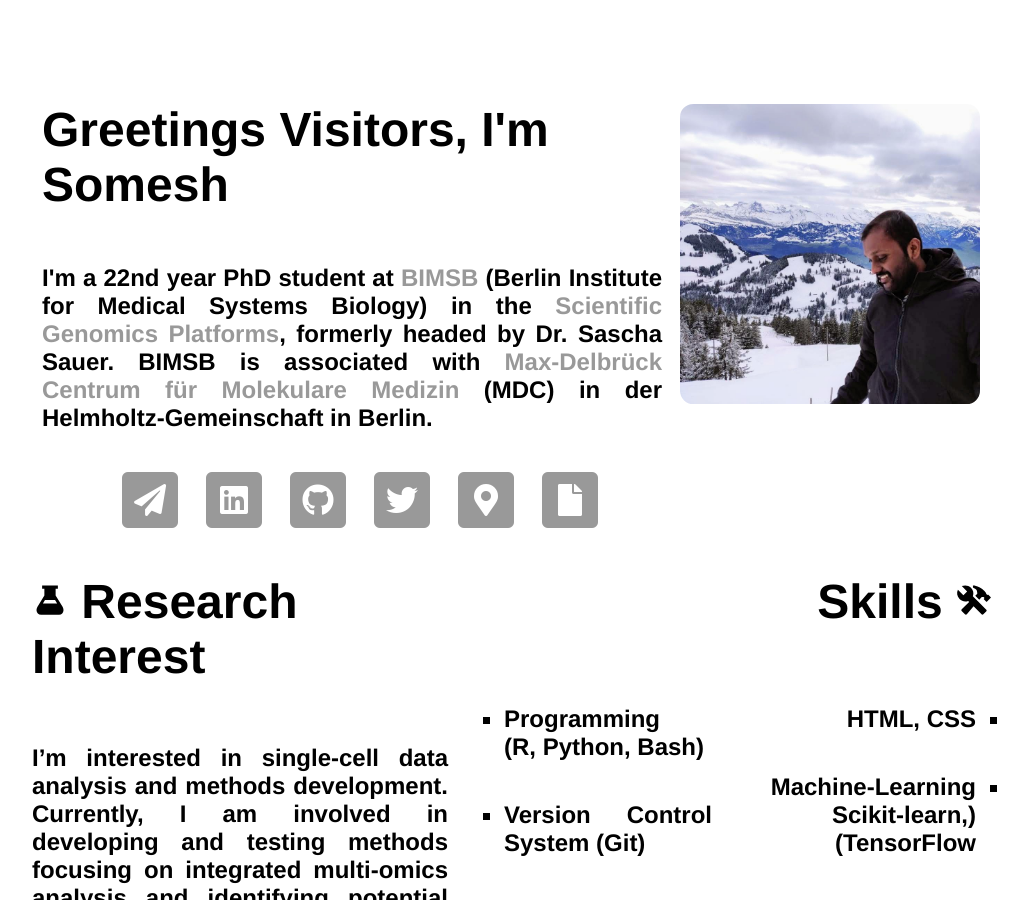
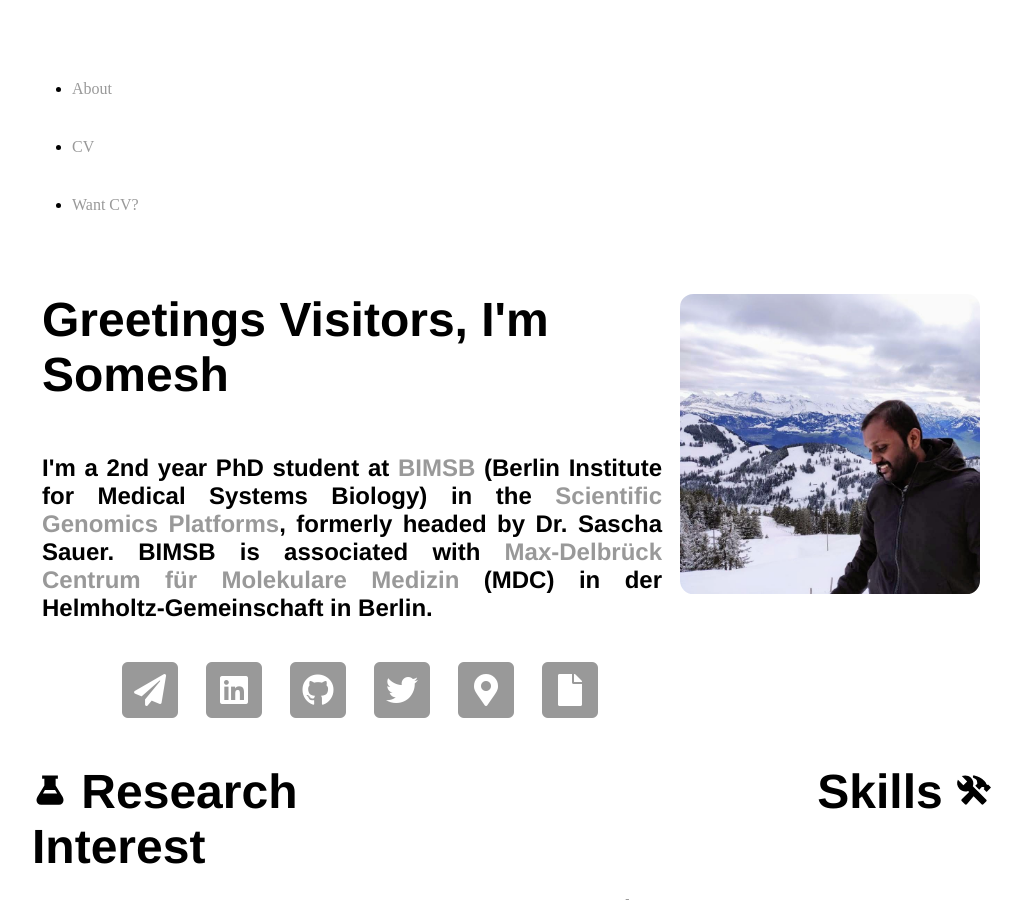
Before and after one commit to saisomesh2594/saisomesh2594.github.io, a Jekyll site: the page built from index.html, in a window 1280 px wide and 900 px high. Shown: the whole window, without its empty margins (128-1156 px from the left). Built offline with Jekyll 4.4.1, drawn with Linux system fonts in a browser that asks for light colours.

Commit message:
Add Tabs

```diff
--- a/index.html
+++ b/index.html
@@ -3,13 +3,13 @@ layout: default
 title: Somesh Sai, Just Another Bioinformatician
 ---
 <div class="wrapper">
-	<!--<nav>
+	<nav>
 		<ul>
 			<li><a href="/about">About</a></li>
 			<li><a href="/cv">CV</a></li>
 			<li><a href="/cv">Want CV?</a></li>
 		</ul>
-	</nav>-->
+	</nav>
 
 	<div class="container" style="padding: 10px;">
 
@@ -23,7 +23,7 @@ title: Somesh Sai, Just Another Bioinformatician
 			</header>
 			<article>
 				<h2>
-					I'm a 22nd year PhD student at <a href="https://www.mdc-berlin.de/bimsb">BIMSB</a> (Berlin Institute for Medical Systems Biology) in the <a href="https://genomics.mdc-berlin.de/">Scientific Genomics Platforms</a>, formerly headed by Dr. Sascha Sauer.
+					I'm a 2nd year PhD student at <a href="https://www.mdc-berlin.de/bimsb">BIMSB</a> (Berlin Institute for Medical Systems Biology) in the <a href="https://genomics.mdc-berlin.de/">Scientific Genomics Platforms</a>, formerly headed by Dr. Sascha Sauer.
 					BIMSB is associated with <a href="https://www.mdc-berlin.de/">Max-Delbrück Centrum für Molekulare Medizin</a> (MDC) in der Helmholtz-Gemeinschaft in Berlin.
 
 				</h2>
```
